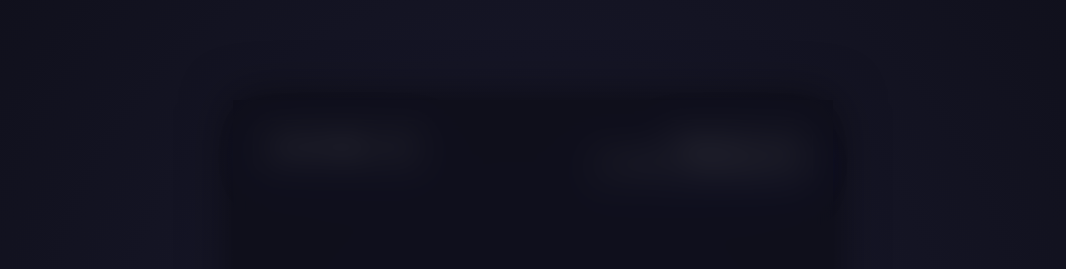
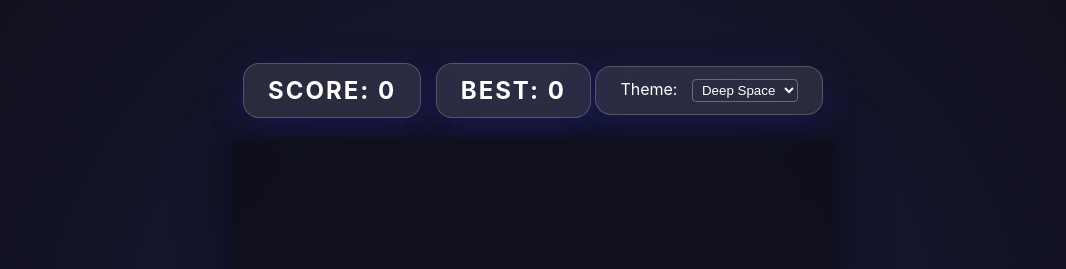
Before and after one commit to oke3/flux-merge, a website built with Vite: page index.html in a window 1280 px wide. Shown: the top 269 px of the page, without its empty margins (107-1173 px from the left). Built offline with nearby package versions, Linux system fonts and the light colour scheme.

Commit message:
style: reposition UI overlay above game board for better visibility

```diff
--- a/index.html
+++ b/index.html
@@ -9,7 +9,7 @@
         margin: 0;
         padding: 0;
         overflow: hidden;
-        background: radial-gradient(circle, #1a1a2e 0%, #0f0f1a 100%);
+        background: radial-gradient(circle, #1a1a3e 0%, #0f0f1a 100%);
         font-family: 'Inter', system-ui, -apple-system, sans-serif;
         color: white;
         display: flex;
@@ -20,10 +20,18 @@
         touch-action: none;
       }
 
+      #main-wrapper {
+        display: flex;
+        flex-direction: column;
+        align-items: center;
+        justify-content: center;
+        width: 100%;
+        max-width: 600px;
+      }
+
       #game-container {
         position: relative;
         width: 100%;
-        max-width: 600px;
         aspect-ratio: 1 / 1;
         display: flex;
         justify-content: center;
@@ -40,15 +48,14 @@
       }
 
       .overlay {
-        position: absolute;
-        top: 20px;
-        left: 0;
-        right: 0;
-        pointer-events: none;
+        position: relative;
+        width: 100%;
         display: flex;
         justify-content: space-between;
         align-items: center;
-        padding: 0 20px;
+        padding: 0 10px;
+        margin-bottom: 20px;
+        box-sizing: border-box;
         z-index: 10;
       }
 
@@ -69,9 +76,6 @@
       }
 
       .theme-selector {
-        position: absolute;
-        top: 20px;
-        right: 20px;
         pointer-events: auto;
       }
 
@@ -165,6 +169,13 @@
     </style>
   </head>
   <body>
+    <div id="main-wrapper">
+      <div class="overlay">
+        <div class="glass-panel score-display">
+          Score: <span id="scoreValue">0</span>
+        </div>
+      </div>
+
       <div id="game-container">
         <canvas id="gameCanvas" width="600" height="600"></canvas>
 
@@ -172,12 +183,6 @@
           <h1 class="intro-title">FLUX MERGE</h1>
           <p class="intro-subtitle">Harness the Energy. Reach the Singularity.</p>
           <button class="btn" id="startBtn">Begin Awakening</button>
-      </div>
-
-      <div class="overlay">
-        <div class="glass-panel score-display">
-          Score: <span id="scoreValue">0</span>
-        </div>
         </div>
 
         <div id="ui-overlay">
@@ -193,6 +198,7 @@
           </div>
         </div>
       </div>
+    </div>
     <script type="module" src="/src/main.ts"></script>
   </body>
 </html>
```
Lines whose indentation alone changed are shown as unchanged.
